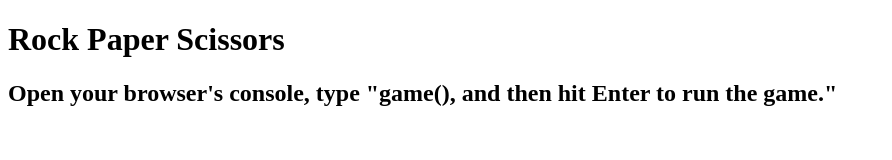
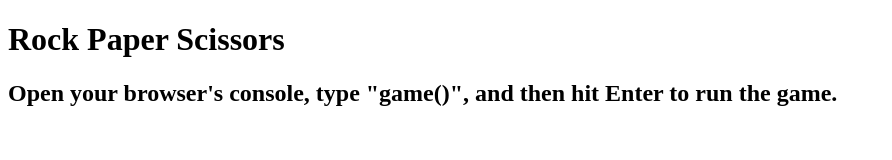
Before and after one commit to branden-eyk/odin_rock_paper_scissors, a plain HTML site: page index.html in a window 1280 px wide. Shown: the whole page, without its empty margins (0-892 px from the left). Drawn offline with Linux system fonts and the light colour scheme.

Commit message:
Fix quotation typo in instructions

```diff
--- a/index.html
+++ b/index.html
@@ -9,6 +9,6 @@
 </head>
 <body>
     <h1>Rock Paper Scissors</h1>
-    <h2>Open your browser's console, type "game(), and then hit Enter to run the game." </h2>
+    <h2>Open your browser's console, type "game()", and then hit Enter to run the game. </h2>
 </body>
 </html>
```
